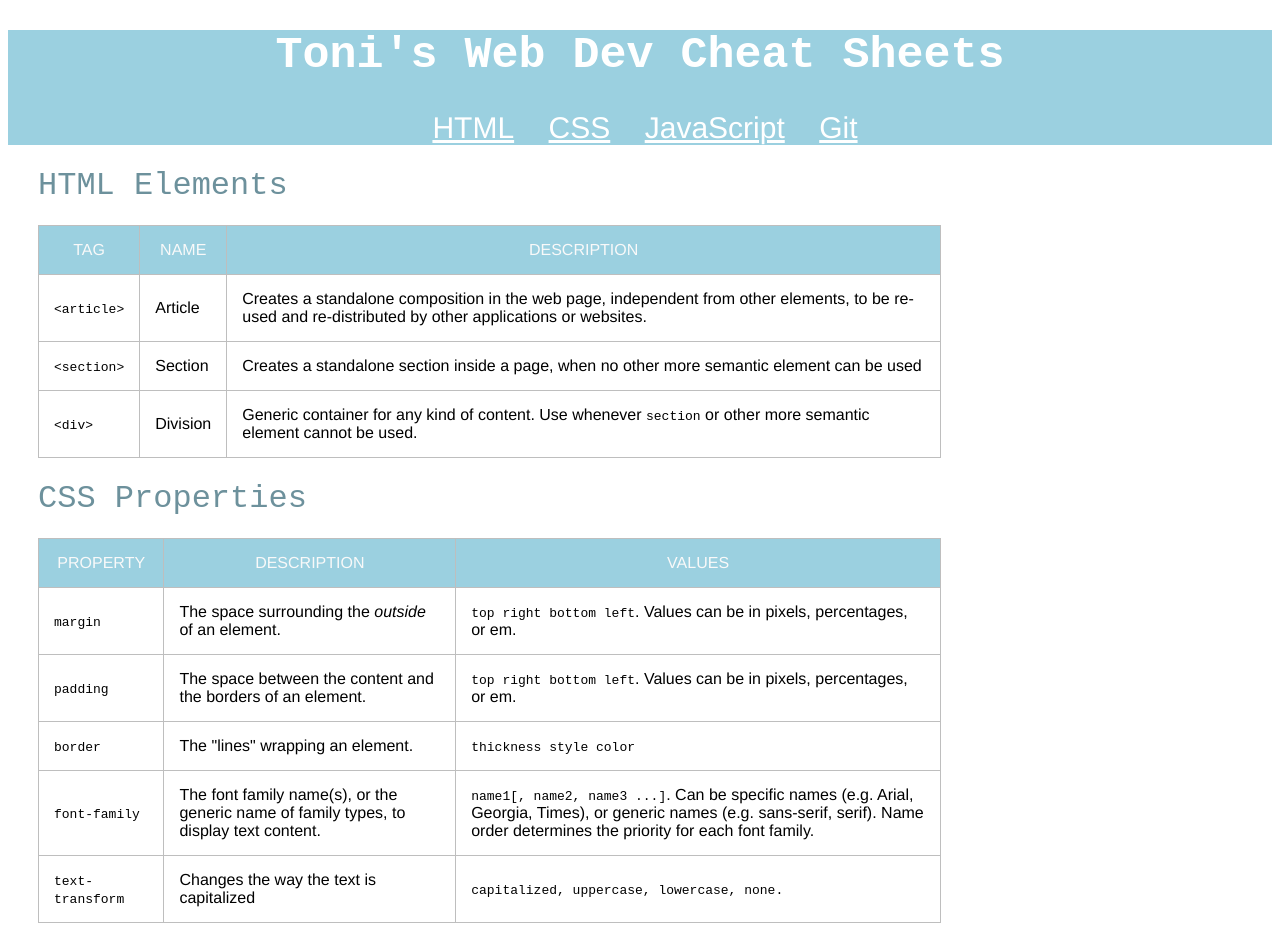
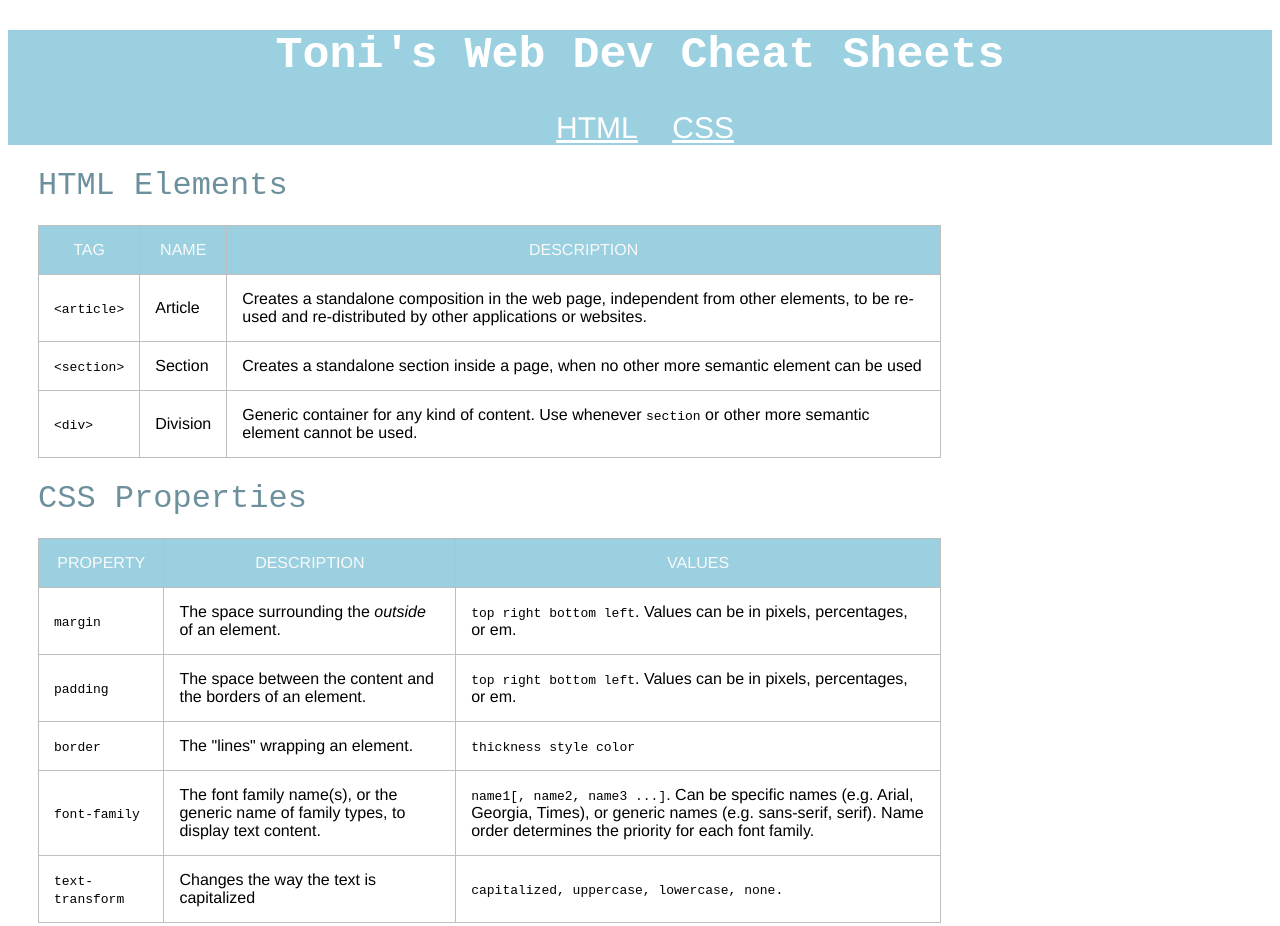
Before and after one commit to tpaternina/CheatSheet, a plain HTML site: page index.html in a window 1280 px wide. Shown: the top 926 px of the page. Drawn offline with Linux system fonts and the light colour scheme.

Commit message:
exclude javascript and git for the moment

```diff
--- a/index.html
+++ b/index.html
@@ -13,8 +13,8 @@
         <ul>
           <li><a href="#html">HTML</a></li>
           <li><a href="#css">CSS</a></li>
-          <li><a href="#javascript">JavaScript</a></li>
-          <li><a href="#git">Git</a></li>
+          <!-- <li><a href="#javascript">JavaScript</a></li>
+          <li><a href="#git">Git</a></li> -->
         </ul>
       </nav>
     </header>
```
